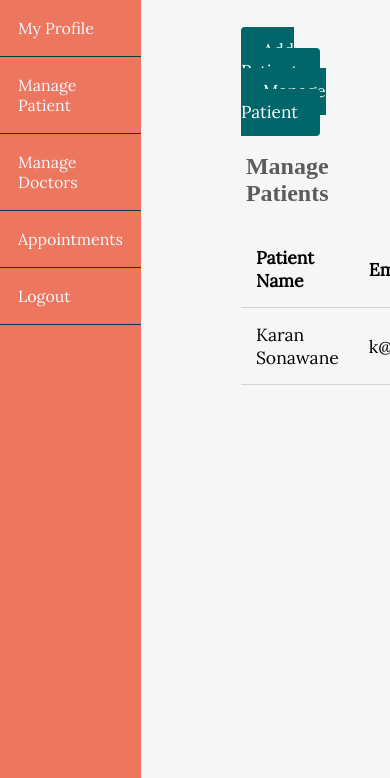
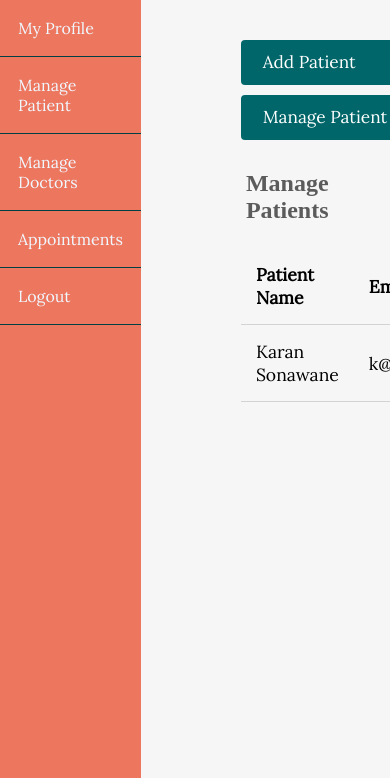
Before and after one commit to amitnileka/Multicare_web_project, a Django app: page /adminviewpatient/ in a window 390 px wide. Shown: the part 66-844 px from the top of the page. Run offline with Django 3.2, Linux system fonts and the light colour scheme; a user stored in the database is signed in; data comes from the database, SQL or seed files in the repository; some libraries are stand-ins or nearby versions; some web fonts are replaced.

Commit message:
Update adminviewpatient.html

```diff
--- a/Hosp/templates/adminviewpatient.html
+++ b/Hosp/templates/adminviewpatient.html
@@ -136,6 +136,13 @@
       padding: .7rem 1.3rem;
       line-height: 1.3rem;
     }
+
+    .button-group{
+      display: grid;
+      grid-template-columns: 1fr 1fr 1fr 1fr;
+      gap: 30px;
+    }
+
 
     .btn:hover {
       color: white !important;
@@ -591,6 +598,14 @@
         width: 100%;
       }
 
+      .button-group{
+        grid-template-columns: 1fr;
+        gap: 10px;
+        margin-bottom: 0;
+        width: 170px;
+      }
+
+
       .auth-content {
         width: 50%;
       }
```
